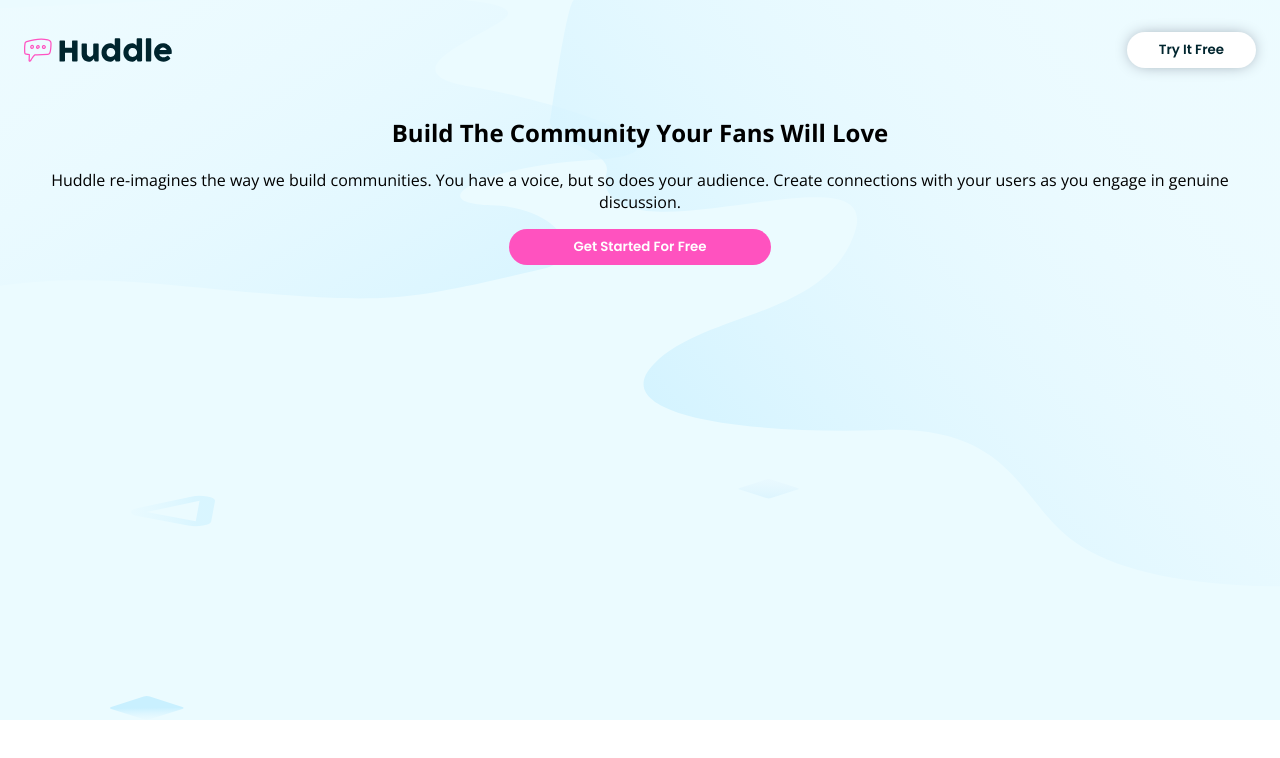
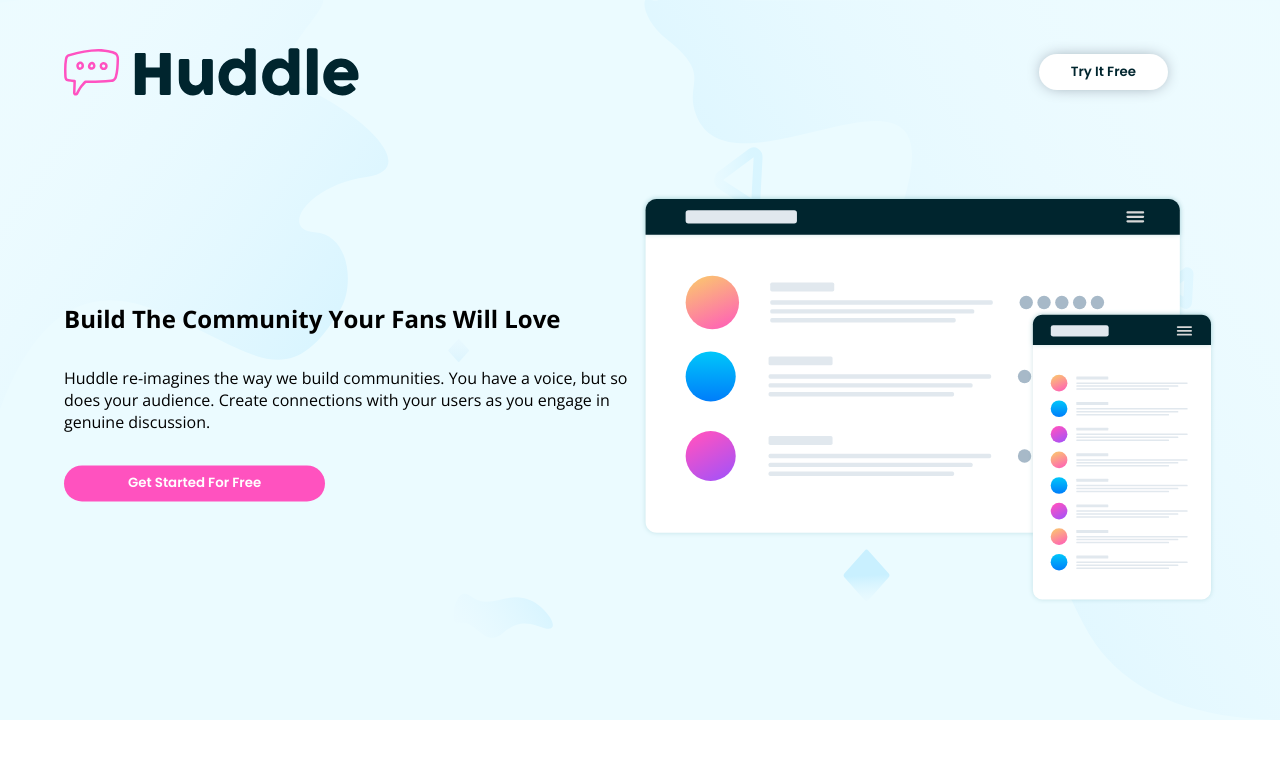
Before and after one commit to huyphan2210/huddle-lading-page, a React (Vite) app: page / in a window 1280 px wide. Shown: the top 758 px of the page. Built offline with nearby package versions, Linux system fonts and the light colour scheme.

Commit message:
Style desktop for hero section

```diff
--- a/src/App.scss
+++ b/src/App.scss
@@ -1,3 +1,9 @@
 section {
-  padding: 0 1.5rem;
+  padding-inline: 1.5rem;
 }
+
+@media screen and (min-width: 1024px) {
+  section {
+    padding-inline: 5vw;
+  }
+}
--- a/src/layout/Main/components/HeroSection/HeroSection.scss
+++ b/src/layout/Main/components/HeroSection/HeroSection.scss
@@ -4,6 +4,10 @@
   background-size: 100% 100%;
   background-repeat: no-repeat;
   min-height: 90vh;
+  padding-inline: 3rem;
+  display: flex;
+  flex-direction: column;
+  gap: 3rem;
 
   &__header {
     display: flex;
@@ -27,12 +31,64 @@
   }
 
   &__content {
-    padding-top: 6rem;
+    padding-top: 20vh;
+    &__text {
+      display: grid;
+      gap: 2rem;
+      margin-bottom: 3rem;
 
-    button {
-      background-color: var(--pink);
-      color: white;
-      padding: 0.5rem 4rem;
+      h1,
+      p {
+        margin: 0;
+      }
+
+      button {
+        background-color: var(--pink);
+        color: white;
+        padding: 0.5rem 4rem;
+      }
+    }
+
+    &__image {
+      img {
+        width: 100%;
+      }
     }
   }
 }
+
+@media screen and (min-width: 1024px) {
+  .hero-section {
+    padding-inline: 5vw;
+    display: block;
+    background-image: url(../../../../assets/images/bg-hero-desktop.svg);
+
+    &__header {
+      position: static;
+      padding-block: 3rem;
+      img {
+        height: 3rem;
+      }
+    }
+
+    &__content {
+      padding-top: unset;
+      display: grid;
+      grid-template-columns: repeat(2, 50%);
+      position: absolute;
+      width: 90vw;
+      top: 50%;
+      left: 5vw;
+      transform: translate(0, -40%);
+
+      &__text {
+        margin-bottom: 0;
+        display: flex;
+        flex-direction: column;
+        justify-content: center;
+        align-items: start;
+        text-align: start;
+      }
+    }
+  }
+}
--- a/src/layout/Main/components/HeroSection/HeroSection.tsx
+++ b/src/layout/Main/components/HeroSection/HeroSection.tsx
@@ -1,15 +1,17 @@
 import { FC } from "react";
 import "./HeroSection.scss";
 import logo from "../../../../assets/images/logo.svg";
+import mockup from "../../../../assets/images/illustration-mockups.svg";
 
 const HeroSection: FC = () => {
   return (
     <section className="hero-section">
       <div className="hero-section__header">
-        <img src={logo} alt="Logo" title="Logo" />
+        <img src={logo} alt="Logo" loading="lazy" title="Logo" />
         <button type="button">Try It Free</button>
       </div>
       <div className="hero-section__content">
+        <div className="hero-section__content__text">
           <h1>Build The Community Your Fans Will Love</h1>
           <p>
             Huddle re-imagines the way we build communities. You have a voice, but
@@ -18,6 +20,10 @@ const HeroSection: FC = () => {
           </p>
           <button type="button">Get Started For Free</button>
         </div>
+        <div className="hero-section__content__image">
+        <img src={mockup} title="illustration" loading="lazy"/>
+      </div>
+      </div>
     </section>
   );
 };
```
Lines whose indentation alone changed are shown as unchanged.
